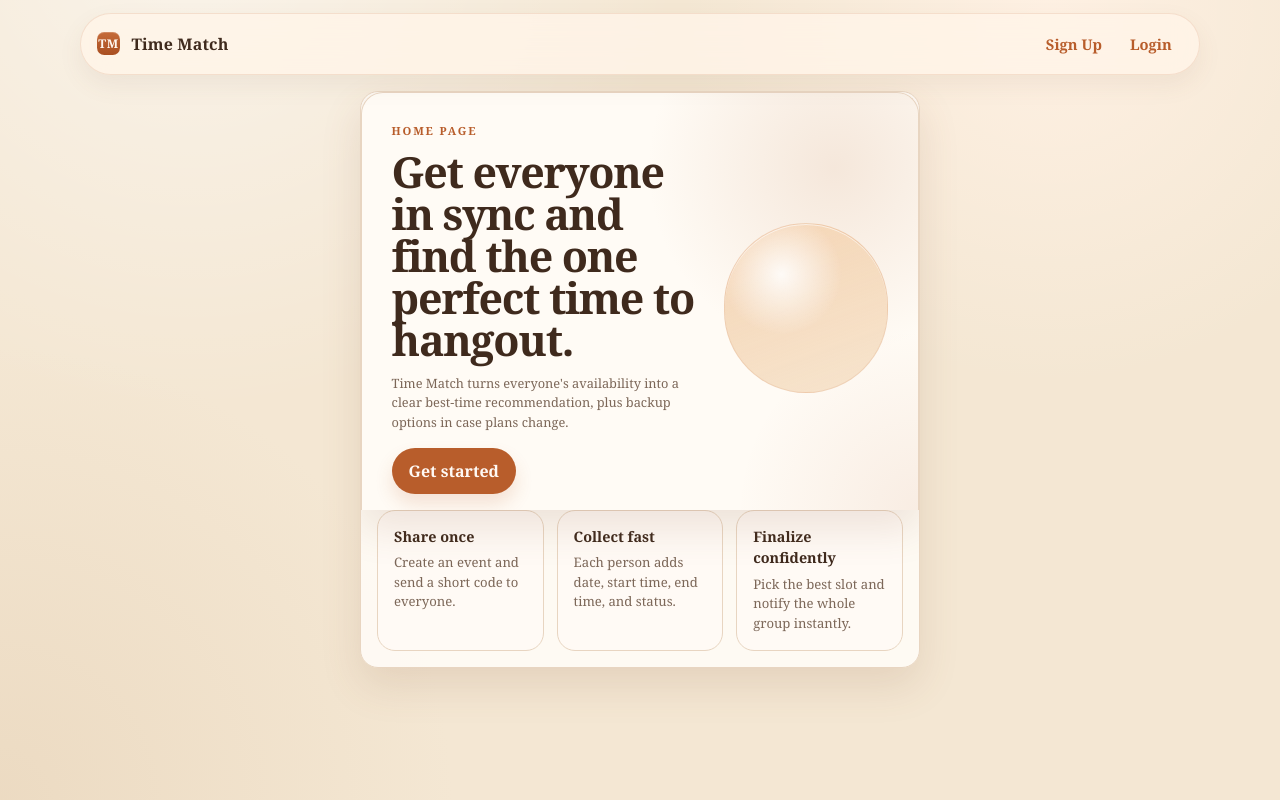
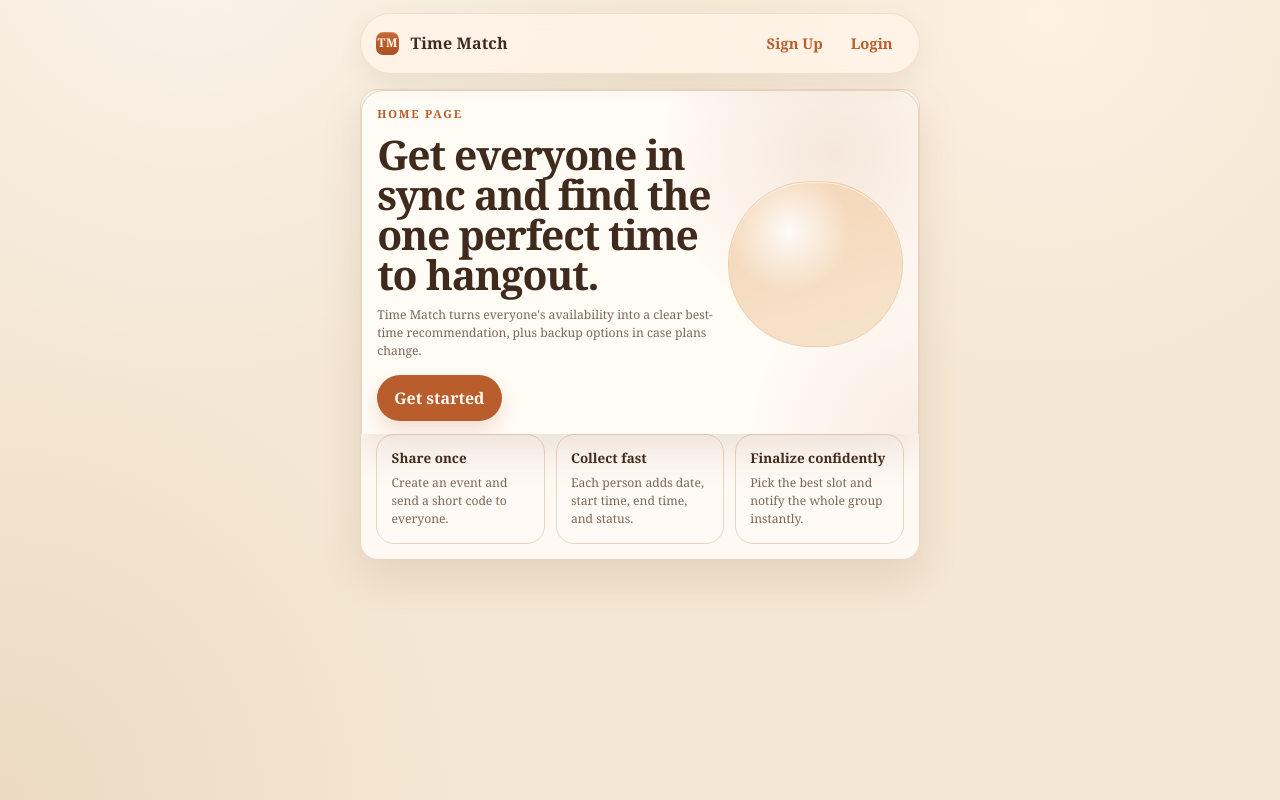
Before and after one commit to Michael-77cm/Time_Match, a Django app: page / in a window 1280 px wide. Run offline with Django 5.2, Linux system fonts and the light colour scheme.

Commit message:
updated files

```diff
--- a/Timematch-/planner/static/planner/style.css
+++ b/Timematch-/planner/static/planner/style.css
@@ -47,9 +47,9 @@ nav.topbar {
     justify-content: space-between;
     flex-wrap: wrap;
     gap: 0.9rem 1.25rem;
-    width: min(1120px, calc(100% - 1.2rem));
-    margin: 0 auto 1rem;
-    padding: 0.75rem 1rem;
+    width: min(560px, calc(100% - 1.2rem));
+    margin: 0 auto 0.95rem;
+    padding: 0.72rem 0.95rem;
     background: rgba(255, 244, 232, 0.82);
     color: var(--text);
     border: 1px solid rgba(184, 93, 43, 0.14);
@@ -126,7 +126,7 @@ nav li {
 }
 
 .page-shell {
-    margin-top: 0.3rem;
+    margin-top: 0;
 }
 
 .home-panel,
@@ -159,10 +159,10 @@ nav li {
     overflow: hidden;
     display: grid;
     grid-template-columns: minmax(0, 1.45fr) minmax(150px, 0.75fr);
-    gap: 1rem;
+    gap: 0.85rem;
     align-items: center;
     margin-top: 0;
-    padding-bottom: 1rem;
+    padding: 0.95rem 0.95rem 0.8rem;
     border-radius: 22px 22px 0 0;
     border-bottom: 0;
 }
@@ -194,15 +194,15 @@ nav li {
 
 .hero-card h2 {
     max-width: 15ch;
-    font-size: clamp(1.95rem, 3.35vw, 2.7rem);
+    font-size: clamp(1.9rem, 3.2vw, 2.55rem);
     line-height: 0.98;
-    margin-bottom: 0.8rem;
+    margin-bottom: 0.68rem;
     letter-spacing: -0.03em;
 }
 
 .hero-text {
     max-width: 60ch;
-    font-size: 0.8rem;
+    font-size: 0.76rem;
     color: var(--muted);
 }
 
@@ -210,11 +210,11 @@ nav li {
     display: flex;
     flex-wrap: wrap;
     gap: 0.7rem;
-    margin-top: 1rem;
+    margin-top: 0.9rem;
 }
 
 .hero-accent {
-    min-height: 170px;
+    min-height: 166px;
     border-radius: 999px;
     background:
         radial-gradient(circle at 35% 30%, rgba(255, 255, 255, 0.88), rgba(255, 255, 255, 0.02) 38%),
@@ -227,24 +227,24 @@ nav li {
 .feature-grid {
     display: grid;
     grid-template-columns: repeat(3, minmax(0, 1fr));
-    gap: 0.8rem;
+    gap: 0.65rem;
     margin-top: 0;
-    padding: 0 1rem 1rem;
+    padding: 0 0.95rem 0.95rem;
 }
 
 .feature-card {
-    padding: 0.95rem 1rem 1rem;
+    padding: 0.85rem 0.9rem 0.9rem;
     background: rgba(255, 251, 246, 0.88);
     box-shadow: none;
 }
 
 .feature-card h3 {
     margin: 0 0 0.35rem;
-    font-size: 0.9rem;
+    font-size: 0.84rem;
 }
 
 .feature-card p {
-    font-size: 0.82rem;
+    font-size: 0.76rem;
 }
 
 .auth-card,
@@ -399,7 +399,7 @@ textarea:focus {
 
     nav.topbar {
         align-items: flex-start;
-        width: min(1120px, calc(100% - 0.6rem));
+        width: min(560px, calc(100% - 0.6rem));
         border-radius: 24px;
     }
 
```
